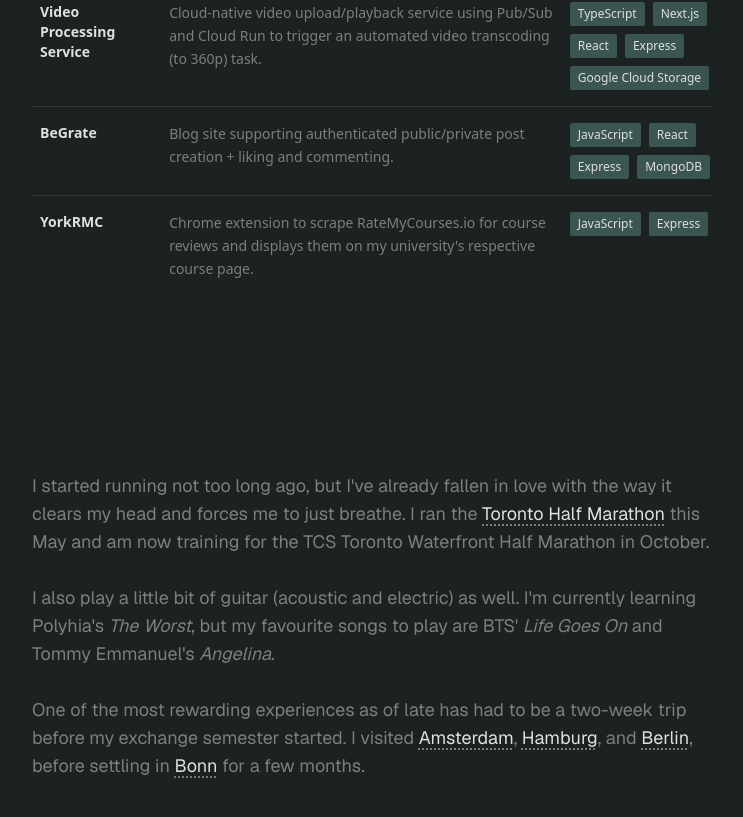
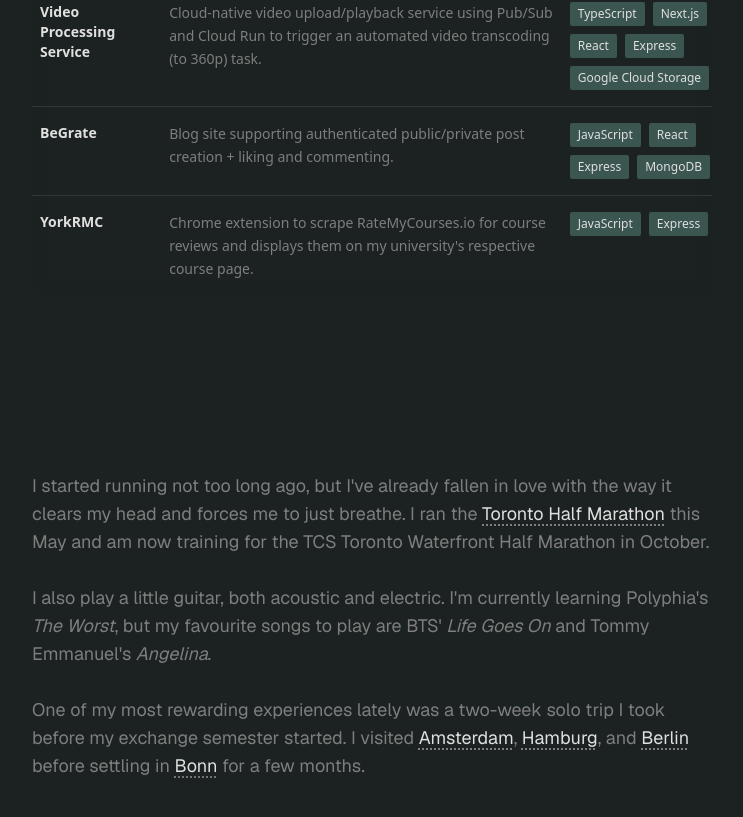
Before and after one commit to russl8/portfolio_v2, a Next.js app: page / in a window 1280 px wide. Shown: the part 1617-2434 px from the top of the page, without its empty margins (528-1271 px from the left). Built offline with nearby package versions, Linux system fonts and the light colour scheme.

Commit message:
edit wording, fix text align on split view mode

```diff
--- a/app/page.tsx
+++ b/app/page.tsx
@@ -9,7 +9,7 @@ import { useState } from "react";
 import type { SectionName } from "@/components/lib/types";
 import ExperienceSection from "@/components/experience/ExperienceSection";
 import ProjectSection from "@/components/projects/ProjectSection";
-import EtcSection from "@/components/etc/EtcSection";
+import OtherSection from "@/components/other/OtherSection";
 import FadeOverlay from "@/components/components/FadeOverlay";
 import { usePageTransition } from "@/components/lib/usePageTransition";
 
@@ -27,7 +27,7 @@ export default function Home() {
           <AboutSection />
           <ExperienceSection />
           <ProjectSection />
-          <EtcSection />
+          <OtherSection />
         </div>
       </div>
       <FadeOverlay visible={visible} />
--- a/components/Navigation.tsx
+++ b/components/Navigation.tsx
@@ -12,7 +12,7 @@ const Navigation = () => {
         <NavLink linkText="about" />
         <NavLink linkText="experience" />
         <NavLink linkText="projects" />
-        <NavLink linkText="etc" />
+        <NavLink linkText="other" />
       </div>
       <Socials/>
     </nav>
--- a/components/components/Section.tsx
+++ b/components/components/Section.tsx
@@ -10,7 +10,7 @@ interface SectionProps {
 
 const visibilityRatios = new Map<SectionName, number>();
 
-const sectionOrder: SectionName[] = ["about", "experience", "projects", "etc"];
+const sectionOrder: SectionName[] = ["about", "experience", "projects", "other"];
 
 const mostVisibleSection = (): SectionName | null => {
   let winner: SectionName | null = null;
@@ -53,7 +53,7 @@ const Section = ({ sectionName, children, onEnter }: SectionProps) => {
   return (
     <section
       ref={ref}
-      className="relative scroll-mt-20 mb-44"
+      className="relative scroll-mt-20 lg:scroll-mt-24 mb-44 lg:last:mb-0"
       id={sectionName}
     >
       <p
--- a/components/lib/types.ts
+++ b/components/lib/types.ts
@@ -1,4 +1,4 @@
-export type SectionName = "about" | "experience" | "projects" | "etc"
+export type SectionName = "about" | "experience" | "projects" | "other"
 
 export type Experience = {
     startMonth: string,
--- a/components/etc/EtcSection.tsx
+++ b/components/other/OtherSection.tsx
@@ -3,12 +3,12 @@ import Section from "../components/Section";
 import { useNavContext } from "../context/NavContext";
 import PhotoReveal from "./PhotoReveal";
 
-const EtcSection = () => {
+const OtherSection = () => {
   const context = useNavContext();
 
   return (
-    <Section sectionName="etc" onEnter={context.setCurrentSection}>
-      <div className="font-sans min-h-[60vh] text-secondary">
+    <Section sectionName="other" onEnter={context.setCurrentSection}>
+      <div className="font-sans min-h-[60vh] lg:min-h-[calc(100vh-12rem)] text-secondary">
         <div className="">
           I started running not too long ago, but I've already fallen in love
           with the way it clears my head and forces me to just breathe. I ran
@@ -27,16 +27,15 @@ const EtcSection = () => {
         </div>
         <br></br>
         <div>
-          I also play a little bit of guitar (acoustic and electric) as well. I'm
-          currently learning Polyhia's <i>The Worst</i>, but my favourite songs
+          I also play a little guitar, both acoustic and electric. I'm currently
+          learning Polyphia's <i>The Worst</i>, but my favourite songs
           to play are BTS' <i>Life Goes On</i> and Tommy Emmanuel's{" "}
           <i>Angelina</i>.
         </div>
         <br></br>
         <div>
-          One of the most rewarding experiences as of late has had to be a
-          two-week trip before my exchange semester started.
-          I visited{" "}
+          One of my most rewarding experiences lately was a two-week solo trip I took
+          before my exchange semester started. I visited{" "}
           <PhotoReveal
             text="Amsterdam"
             photo={{
@@ -53,7 +52,7 @@ const EtcSection = () => {
               id: "hamburg",
               src: "/hamburg_0.jpg",
               caption: "Hamburg, Germany",
-              description: "this was the day i finally understood why people enjoyed long walks on the beach.",
+              description: "this was the day i finally understood why people enjoy long walks on the beach.",
             }}
           />
           , and{" "}
@@ -65,8 +64,8 @@ const EtcSection = () => {
               caption: "Berlin, Germany",
               description: "view from a restaurant situated on the top level of a parking garage!",
             }}
-          />
-          , before settling in{" "}
+          />{" "}
+          before settling in{" "}
           <PhotoReveal
             text="Bonn"
             photo={{
@@ -83,4 +82,4 @@ const EtcSection = () => {
   );
 };
 
-export default EtcSection;
+export default OtherSection;
```
Also changed, not shown: components/other/PhotoReveal.tsx (renamed from components/etc/PhotoReveal.tsx), 1 other file (tests, documents, lock files or other folders).
